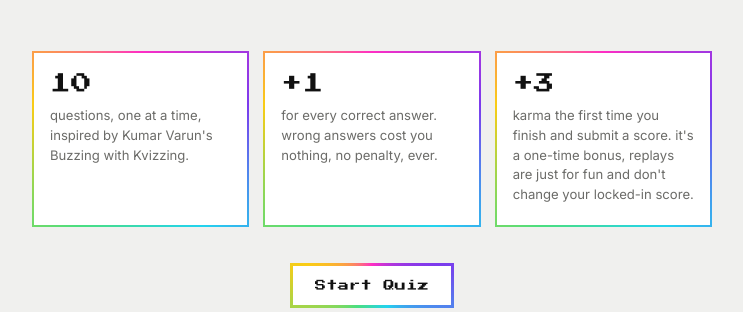
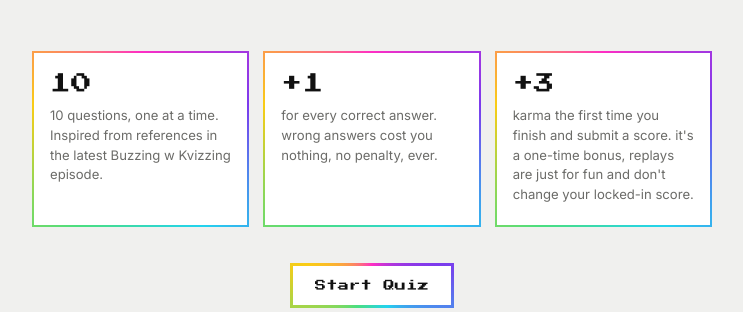
Before and after one commit to siddharth-3097/npc-lobby, a Django app: page /quiz/ in a window 1280 px wide. Shown: the part 203-515 px from the top of the page, without its empty margins (268-1011 px from the left). Run offline with Django 5.2, Linux system fonts and the light colour scheme; data that the repository does not hold is empty; some libraries are stand-ins or nearby versions.

Commit message:
Reword quiz rule card copy for the 10-question count
Co-Authored-By: Claude Sonnet 5 <noreply@anthropic.com>
Claude-Session: https://claude.ai/code/session_01MuGj9h5Xd1JU3843eJNkvt

```diff
--- a/recs/templates/recs/quiz.html
+++ b/recs/templates/recs/quiz.html
@@ -29,7 +29,7 @@
     <div class="quiz-rules">
       <div class="quiz-rule-card">
         <div class="quiz-rule-icon pixel">10</div>
-        <p>questions, one at a time, inspired by Kumar Varun's Buzzing with Kvizzing.</p>
+        <p>10 questions, one at a time. Inspired from references in the latest Buzzing w Kvizzing episode.</p>
       </div>
       <div class="quiz-rule-card">
         <div class="quiz-rule-icon pixel">+1</div>
```
